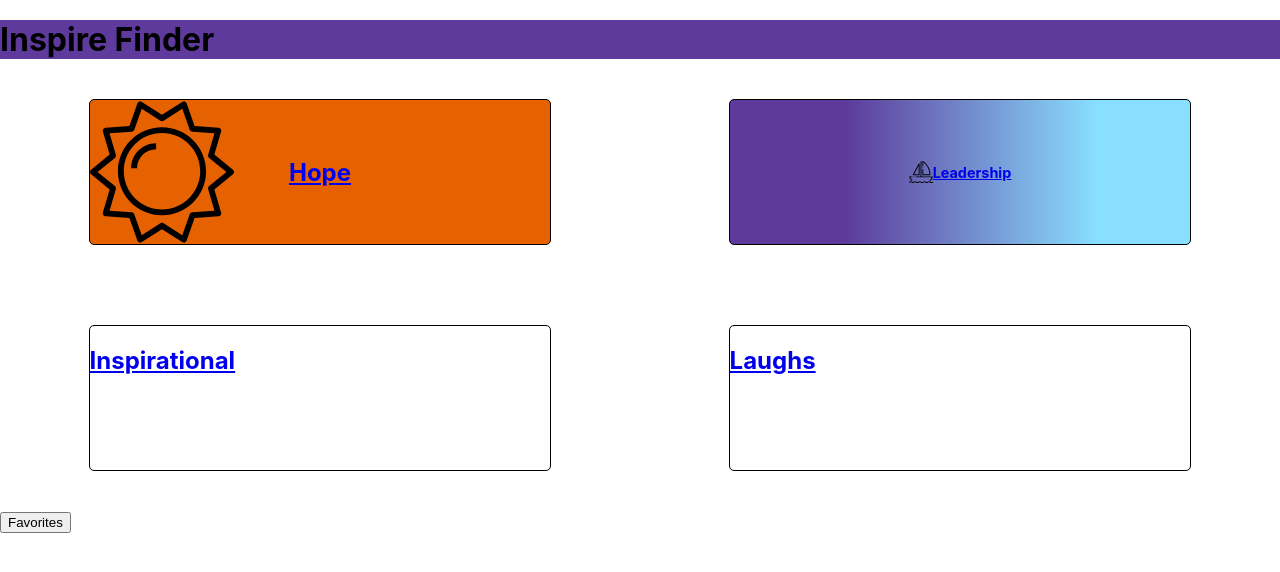
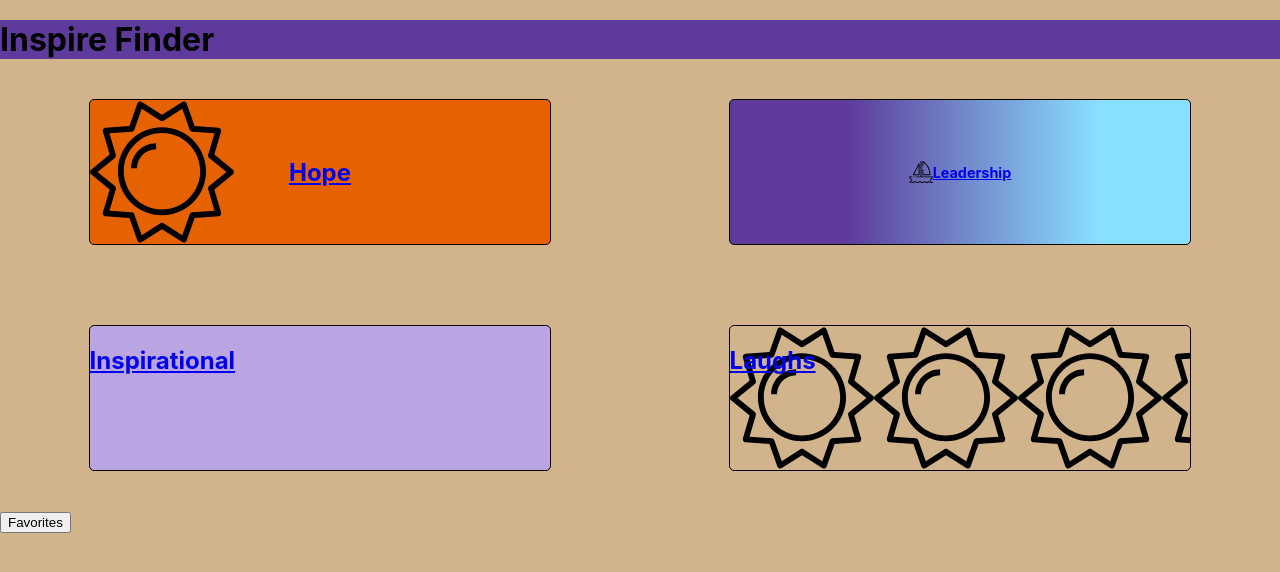
Before and after one commit to Max9545/inspire-finder, a React (Create React App) app: page / in a window 1280 px wide. Shown: the top 572 px of the page. Built offline with nearby package versions, Linux system fonts and the light colour scheme.

Commit message:
Make cards background color change depending on type

```diff
--- a/src/Components/App/App.css
+++ b/src/Components/App/App.css
@@ -1,3 +1,4 @@
-.App {
-  height: 100vh;
+.app {
+  min-height: 100vh;
+  background-color: tan;
 }
--- a/src/Components/App/App.js
+++ b/src/Components/App/App.js
@@ -11,8 +11,10 @@ function App() {
   const addToFavorites = (newFavorite) => {
       if(!favorites.some(favorite => favorite.id === newFavorite.id)) {
         favorites.push(newFavorite)
+        console.log(favorites)
         setFavorites(favorites)
-        // setFavorites([...favorites, newFavorite]) why does this not work? some kind of background prevention from the API?
+        setFavorites([...favorites, newFavorite])
+        //why does this not work? some kind of background prevention from the API?
         console.log(favorites)
       }
   }
@@ -20,7 +22,7 @@ function App() {
 
 
   return (
-    <>
+    <div className='app'>
 
 
      <Route exact path='/' render={() => <HomePage/>}/>
@@ -29,7 +31,7 @@ function App() {
      <Route exact path='/inspirational' render={() => <CardDisplay quoteType='inspirational' addToFavorites={addToFavorites}/>}/>
      <Route exact path='/laughs' render={() => <CardDisplay quoteType='funny' addToFavorites={addToFavorites}/>}/>
      {/* <Route exact path='/favorites' render={() => <FavoritesDiplay favorites={favorites}/>}/> */}
-    </>
+    </div>
   );
 }
 
--- a/src/Components/Card/Card.css
+++ b/src/Components/Card/Card.css
@@ -4,10 +4,10 @@
   padding: 5%;
 }
 
-.leadership {
-  background-color: purple;
+.leadership-card {
+  background-color: rgb(93, 58, 155);
 }
 
-.hope {
+.hope-card {
   background-color:rgb(230, 97, 0) ;
 }
--- a/src/Components/Card/Card.js
+++ b/src/Components/Card/Card.js
@@ -1,8 +1,8 @@
 import './Card.css'
 
-function Card({ quote, author, addToFavorites, id, quoteType}) {
+function Card({ quote, author, addToFavorites, id, quoteType }) {
   return (
-    <div className={`card ${quoteType}`} data-cy='card'>
+    <div className={`card ${quoteType}-card`} data-cy='card'>
       <p>{quote}</p>
       <p>author:{author}</p>
       <button onClick={() => addToFavorites({quote: quote, author: author, id: id})}>Remember This One</button>
--- a/src/Components/HomePage/HomePage.css
+++ b/src/Components/HomePage/HomePage.css
@@ -22,6 +22,7 @@
   border-radius: 5px;
   margin: 5vh 0 5vh 0;
 }
+
 .select-catagory {
   display: flex;
   flex-wrap: wrap;
@@ -41,6 +42,16 @@
 .leadership-logo {
   height: 3vh;
 }
+
+.inspirational {
+  background-color: rgb(186, 164, 226);
+
+}
+
+.laughs {
+  background-image: url('../../Images/SunLogo.svg');
+
+}
 /* .select-catagory {
   display: grid;
   grid-template-columns: 1fr 1fr;
```
Also changed, not shown: src/logo.svg (deleted).
